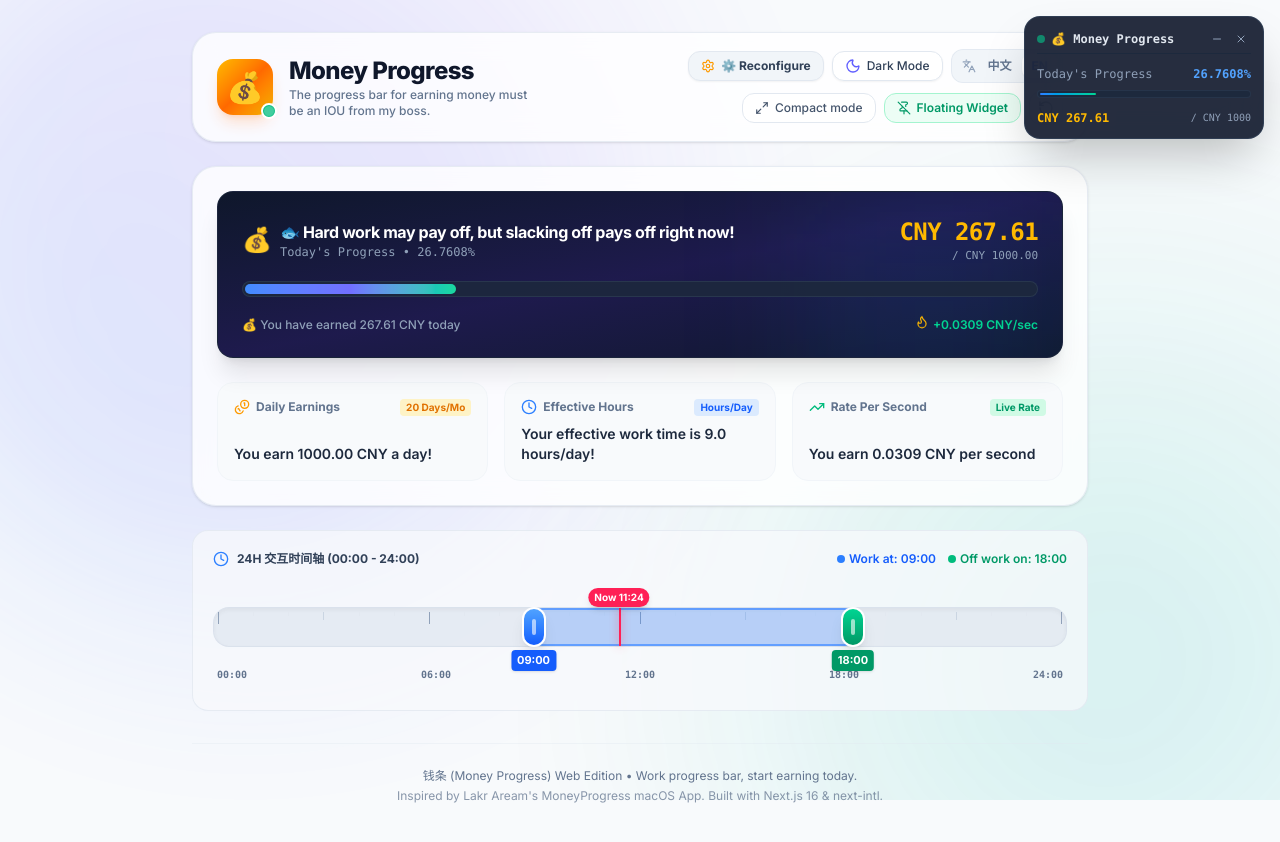
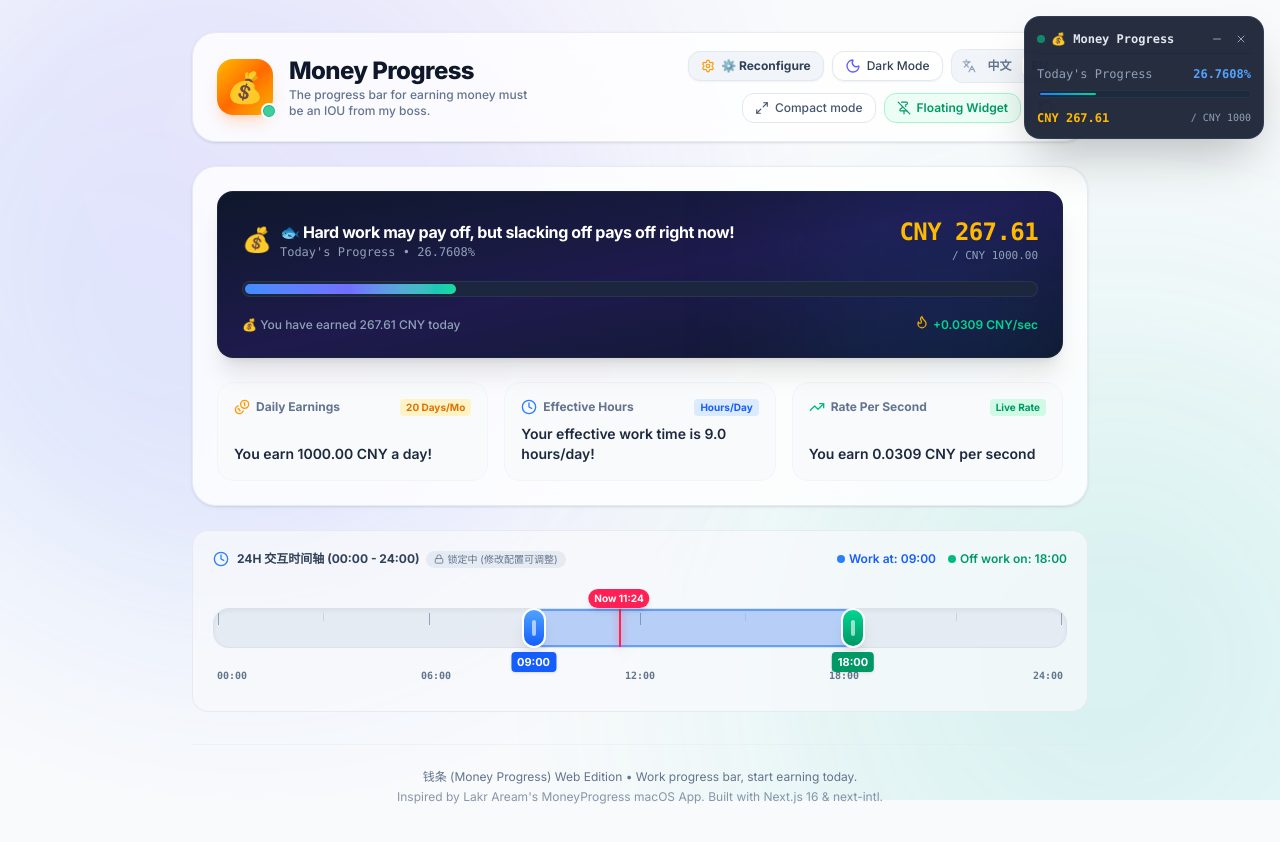
Before and after one commit to alongLFB/money-progress-web, a Next.js app: page /en in a window 1280 px wide. Both pictures are taken after a click on the button "🚀 Save & Start Pricing!". Shown: the top 842 px of the page. Built offline with nearby package versions, Linux system fonts and the light colour scheme.

Commit message:
feat: make timeline read-only on dashboard and interactive only during configuration phase

```diff
--- a/src/app/[locale]/page.tsx
+++ b/src/app/[locale]/page.tsx
@@ -34,7 +34,7 @@
           /* Step 2: Main Live Progress Dashboard */
           <div className="space-y-6 animate-in fade-in zoom-in-95 duration-300">
             <LiveDashboard />
-            <Timeline />
+            <Timeline interactive={false} />
           </div>
         )}
       </div>
--- a/src/components/ConfigPanel.tsx
+++ b/src/components/ConfigPanel.tsx
@@ -131,7 +131,7 @@
       {/* Time Controls & Timeline Section */}
       <div className="pt-2 border-t border-slate-100 dark:border-slate-800/60 space-y-4">
         {/* Visual 24H Interactive Timeline placed directly ABOVE time input options */}
-        <Timeline />
+        <Timeline interactive={true} />
 
         {/* Work Start & End Time Input Pickers */}
         <div className="grid grid-cols-1 sm:grid-cols-2 gap-4">
--- a/src/components/Timeline.tsx
+++ b/src/components/Timeline.tsx
@@ -3,9 +3,13 @@
 import React, { useRef, useState, useCallback } from 'react';
 import { useApp } from '@/context/AppContext';
 import { useTranslations } from 'next-intl';
-import { Sun, Coffee, Clock } from 'lucide-react';
+import { Coffee, Clock, Lock } from 'lucide-react';
 
-export function Timeline() {
+interface TimelineProps {
+  interactive?: boolean;
+}
+
+export function Timeline({ interactive }: TimelineProps) {
   const t = useTranslations();
   const {
     workStartMinutes,
@@ -18,7 +22,13 @@
     noonBreakEndMinutes,
     setNoonBreakEndMinutes,
     nowMinutes,
+    isConfigured,
+    isEditingConfig,
   } = useApp();
+
+  // Dragging is enabled ONLY during setup/editing phase, or if explicitly enabled
+  const isInteractive =
+    interactive !== undefined ? interactive : !isConfigured || isEditingConfig;
 
   const containerRef = useRef<HTMLDivElement>(null);
   const [activeHandle, setActiveHandle] = useState<
@@ -48,13 +58,14 @@
     handle: 'start' | 'end' | 'noonStart' | 'noonEnd',
     e: React.PointerEvent
   ) => {
+    if (!isInteractive) return;
     e.preventDefault();
     setActiveHandle(handle);
     (e.target as HTMLElement).setPointerCapture(e.pointerId);
   };
 
   const handlePointerMove = (e: React.PointerEvent) => {
-    if (!activeHandle) return;
+    if (!isInteractive || !activeHandle) return;
     const mins = calculateMinsFromX(e.clientX);
     if (activeHandle === 'start') {
       setWorkStartMinutes(Math.min(mins, workEndMinutes - 30));
@@ -95,8 +106,13 @@
       <div className="flex flex-wrap items-center justify-between gap-2">
         <div className="flex items-center gap-2">
           <Clock className="w-4 h-4 text-blue-500" />
-          <h2 className="text-xs font-bold text-slate-700 dark:text-slate-200">
+          <h2 className="text-xs font-bold text-slate-700 dark:text-slate-200 flex items-center gap-1.5">
             24H 交互时间轴 (00:00 - 24:00)
+            {!isInteractive && (
+              <span className="text-[10px] font-normal px-2 py-0.5 rounded-full bg-slate-200/80 dark:bg-slate-700 text-slate-500 dark:text-slate-400 flex items-center gap-1">
+                <Lock className="w-2.5 h-2.5" /> 锁定中 (修改配置可调整)
+              </span>
+            )}
           </h2>
         </div>
         <div className="flex items-center gap-3 text-xs font-semibold text-slate-500 dark:text-slate-400">
@@ -117,13 +133,15 @@
         </div>
       </div>
 
-      {/* Main Interactive Track */}
+      {/* Main Track */}
       <div className="relative pt-6 pb-2">
         <div
           ref={containerRef}
           onPointerMove={handlePointerMove}
           onPointerUp={handlePointerUp}
-          className="relative h-10 w-full bg-slate-200/80 dark:bg-slate-800 rounded-2xl cursor-pointer select-none overflow-visible shadow-inner flex items-center border border-slate-300/40 dark:border-slate-700/40"
+          className={`relative h-10 w-full bg-slate-200/80 dark:bg-slate-800 rounded-2xl select-none overflow-visible shadow-inner flex items-center border border-slate-300/40 dark:border-slate-700/40 ${
+            isInteractive ? 'cursor-pointer' : 'cursor-default'
+          }`}
         >
           {/* Hour grid lines & labels */}
           <div className="absolute inset-0 flex justify-between px-1 pointer-events-none">
@@ -177,7 +195,9 @@
           {/* Handle: Work Start (Blue Pin) */}
           <div
             onPointerDown={(e) => handlePointerDown('start', e)}
-            className="absolute top-1/2 -translate-y-1/2 z-20 cursor-grab active:cursor-grabbing hover:scale-110 transition-transform"
+            className={`absolute top-1/2 -translate-y-1/2 z-20 transition-transform ${
+              isInteractive ? 'cursor-grab active:cursor-grabbing hover:scale-110' : 'cursor-default'
+            }`}
             style={{ left: `calc(${startPct}% - 12px)` }}
           >
             <div className="w-6 h-10 bg-gradient-to-b from-blue-400 to-blue-600 rounded-xl shadow-lg border-2 border-white dark:border-slate-900 flex items-center justify-center text-white">
@@ -191,7 +211,9 @@
           {/* Handle: Work End (Green Pin) */}
           <div
             onPointerDown={(e) => handlePointerDown('end', e)}
-            className="absolute top-1/2 -translate-y-1/2 z-20 cursor-grab active:cursor-grabbing hover:scale-110 transition-transform"
+            className={`absolute top-1/2 -translate-y-1/2 z-20 transition-transform ${
+              isInteractive ? 'cursor-grab active:cursor-grabbing hover:scale-110' : 'cursor-default'
+            }`}
             style={{ left: `calc(${endPct}% - 12px)` }}
           >
             <div className="w-6 h-10 bg-gradient-to-b from-emerald-400 to-emerald-600 rounded-xl shadow-lg border-2 border-white dark:border-slate-900 flex items-center justify-center text-white">
@@ -207,7 +229,9 @@
             <>
               <div
                 onPointerDown={(e) => handlePointerDown('noonStart', e)}
-                className="absolute top-1/2 -translate-y-1/2 z-20 cursor-grab active:cursor-grabbing hover:scale-110 transition-transform"
+                className={`absolute top-1/2 -translate-y-1/2 z-20 transition-transform ${
+                  isInteractive ? 'cursor-grab active:cursor-grabbing hover:scale-110' : 'cursor-default'
+                }`}
                 style={{ left: `calc(${noonStartPct}% - 10px)` }}
               >
                 <div className="w-5 h-8 bg-gradient-to-b from-amber-400 to-amber-600 rounded-lg shadow-md border border-white dark:border-slate-900 flex items-center justify-center">
@@ -220,7 +244,9 @@
 
               <div
                 onPointerDown={(e) => handlePointerDown('noonEnd', e)}
-                className="absolute top-1/2 -translate-y-1/2 z-20 cursor-grab active:cursor-grabbing hover:scale-110 transition-transform"
+                className={`absolute top-1/2 -translate-y-1/2 z-20 transition-transform ${
+                  isInteractive ? 'cursor-grab active:cursor-grabbing hover:scale-110' : 'cursor-default'
+                }`}
                 style={{ left: `calc(${noonEndPct}% - 10px)` }}
               >
                 <div className="w-5 h-8 bg-gradient-to-b from-amber-500 to-amber-700 rounded-lg shadow-md border border-white dark:border-slate-900 flex items-center justify-center">
```
